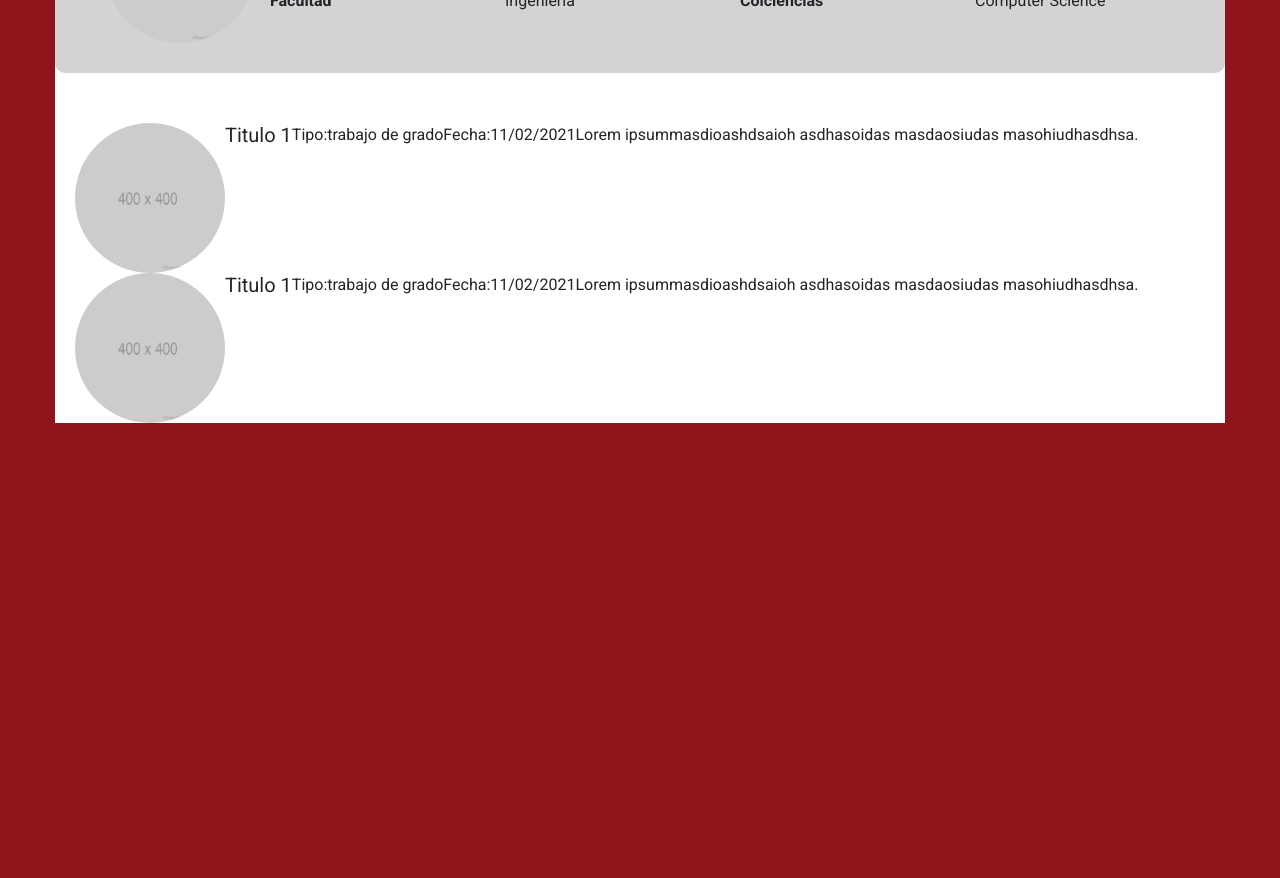
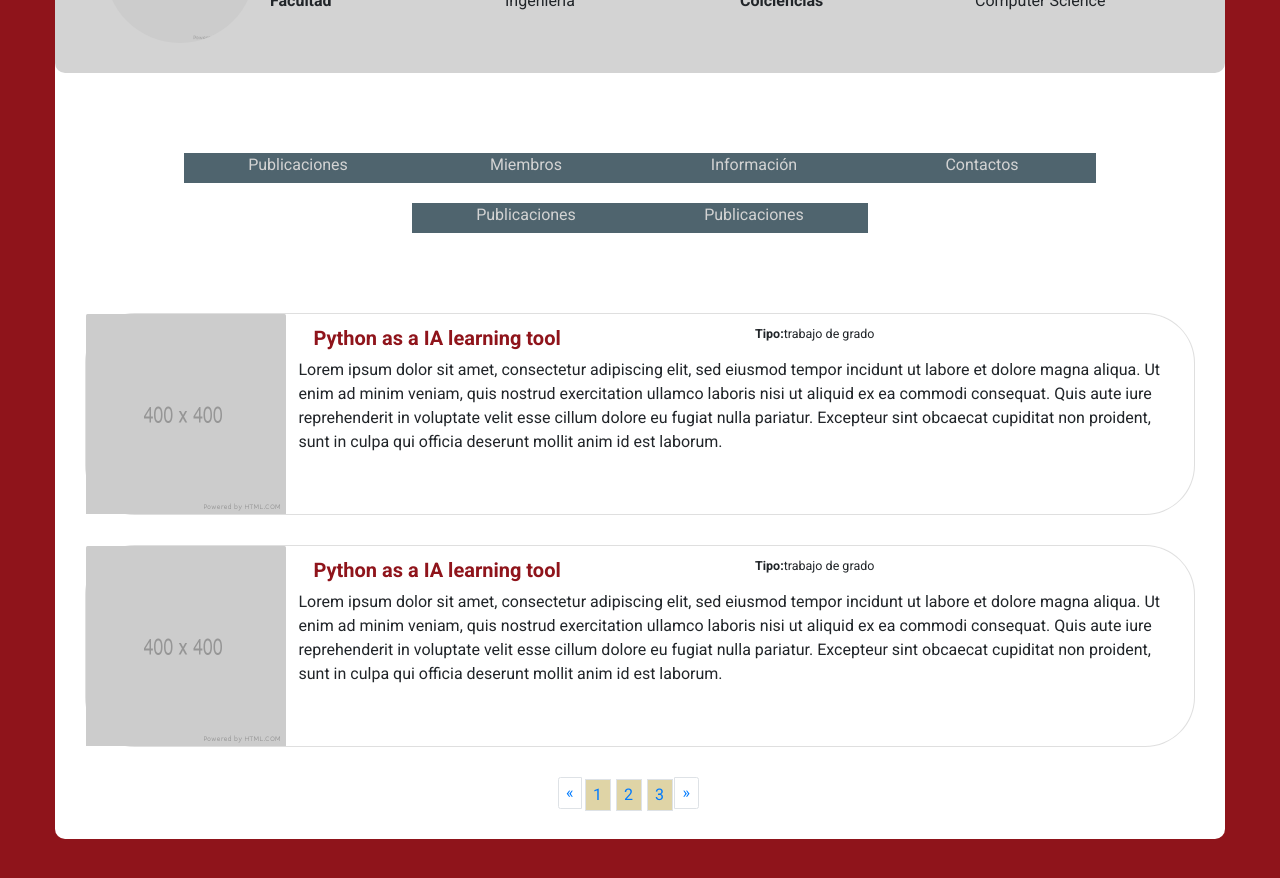
Before and after one commit to AndresParraCeballos/Factoria-Proyecto, a React (Create React App) app in the folder factoria/: page /investigaciones in a window 1280 px wide. Shown: the part 700-1578 px from the top of the page. Before the commit the page ends 1123 px from the top, so only its background shows below. Built offline with nearby package versions, Linux system fonts and the light colour scheme.

Commit message:
Investigacion2

```diff
--- a/factoria/src/components/investigaciones/Investigaciones.js
+++ b/factoria/src/components/investigaciones/Investigaciones.js
@@ -6,9 +6,9 @@ import Logo from '../../img/400x400.png';
 import Imagen from '../../img/400x400.png';
 const Investigaciones = () => {
     return (
-        <div className="container">
+        <div className="container ">
 
-            <div className="fondoinves ">
+            <div className="fondoinves mb-5">
 
                 <div className="fondotittle">
                     <div className="row align-items-center">
@@ -16,7 +16,7 @@ const Investigaciones = () => {
                             <img src={logousco} className=" w-90 m-0 p-0 img-usco" />
                         </div>
                         <div className="col-2">
-                            <a type="button" className="btn btn-danger button-login text-light">Regresar</a>
+                            <a type="button" className="btn  button-reg ">Regresar</a>
                         </div>
 
                     </div>
@@ -51,11 +51,55 @@ const Investigaciones = () => {
                 <hr ></hr>
 
                 <DetallesGrupo />
+                <div className="container   p-5">
+                    <div className="row addcenter">
+
+                        <a className="button-gris-amarillo align-middle">Publicaciones</a>
+                        <a className="button-gris-amarillo">Miembros</a>
+                        <a className="button-gris-amarillo">Información</a>
+                        <a className="button-gris-amarillo">Contactos</a>
+
+                    </div>
+                    <div className="row addcenter">
+                        <a className="button-gris-amarillo">Publicaciones</a>
+                        <a className="button-gris-amarillo">Publicaciones</a>
+
+                    </div>
+
+                </div>
 
                 <ListadoInv />
                 <ListadoInv />
+                <div className="container addcenter ">
+                    <div className="row">
+                        <div className="col-lg-5"></div>
+                        <div className="col-lg-5">
+                            <nav aria-label="Page navigation example border ">
+                                <ul className="pagination">
+                                    <li className="page-item">
+                                        <a className="page-link" href="#" aria-label="Previous">
+                                            <span aria-hidden="true">&laquo;</span>
+                                            <span className="sr-only bg-amarillo m-1">Previous</span>
+                                        </a>
+                                    </li>
+                                    <li className="page-item"><a class="page-link bg-amarillo m-1" href="#">1</a></li>
+                                    <li className="page-item"><a class="page-link bg-amarillo m-1" href="#">2</a></li>
+                                    <li className="page-item"><a class="page-link bg-amarillo m-1" href="#">3</a></li>
+                                    <li className="page-item">
+                                        <a className="page-link" href="#" aria-label="Next">
+                                            <span aria-hidden="true">&raquo;</span>
+                                            <span className="sr-only">Next</span>
+                                        </a>
+                                    </li>
+                                </ul>
+                            </nav>
+                        </div>
+                    </div>
 
+                </div>
             </div>
+            <br></br>
+
         </div>
 
 
--- a/factoria/src/components/investigaciones/ListadoInv.js
+++ b/factoria/src/components/investigaciones/ListadoInv.js
@@ -2,18 +2,24 @@ import React from 'react';
 import Imagen from '../../img/400x400.png';
 const ListadoInv = () => {
     return (
-        <div className="cardview ">
-            <div className="flexbox">
-                <img className="img-investigacion" src={Imagen}/>
-                <div className="encabezado">
-                    <h2> Titulo 1 </h2>
-                    Tipo:<span>trabajo de grado</span>
-                    Fecha:<span>11/02/2021</span>
+        <div className="card flexbox shadow m-5 borderlista">
+            <img className="card-img-top img-listad" src={Imagen} alt="Card image cap" />
+            <div className="card-body">
+                <div className="container">
+                    <div className="row">
+                        <div className="col">
+                            <h2 className="card-title text-rojo"><strong>Python as a IA learning tool</strong></h2>
+                        </div>
+                        <div className="col">
+                            <h5 className="card-title"><strong>Tipo:</strong><span>trabajo de grado</span></h5>
+                        </div>
+                    </div>
                 </div>
-                <p>Lorem ipsummasdioashdsaioh asdhasoidas masdaosiudas masohiudhasdhsa.</p>
+                <p className="card-text">Lorem ipsum dolor sit amet, consectetur adipiscing elit, sed eiusmod tempor incidunt ut labore et dolore magna aliqua. Ut enim ad minim veniam, quis nostrud exercitation ullamco laboris nisi ut aliquid ex ea commodi consequat. Quis aute iure reprehenderit in voluptate velit esse cillum dolore eu fugiat nulla pariatur. Excepteur sint obcaecat
+          cupiditat non proident, sunt in culpa qui officia deserunt mollit anim id est laborum.</p>
             </div>
         </div>
-     );
+    );
 }
 
 export default ListadoInv;
--- a/factoria/src/index.css
+++ b/factoria/src/index.css
@@ -408,11 +408,11 @@ a{
   background-color: var(--blanco);
 
   border-radius: 5rem;
-  color: var(--colorSecundario)
+  color: var(--colorPrimarioHover)  !important;
 
 }
 .button-perfil:hover{
-  color: var(--colorSecundario);
+  color: var(--colorSecundario) !important;
   background-color: var(--colorPrimarioHover);
 
   cursor: pointer;
@@ -426,3 +426,73 @@ a{
   display: block;
   margin: 5rem auto;
 }
+
+
+.button-reg{
+  padding: 0.8rem 5rem;
+  background-color: var(--colorPrimaro);
+  color: var(--colorSecundario);
+  border-radius: 5rem;
+  color: var(--colorSecundario) !important;
+
+}
+
+
+.button-reg:hover{
+  color: #000 !important;
+  background-color: var(--colorSecundario);
+  cursor: pointer;
+
+}
+.button-gris-amarillo{
+  background-color: aqua;
+  width: 20%;
+  height: 30px;
+  cursor: pointer;
+  background: #4F646E 0% 0% no-repeat padding-box;;
+  color: #d3d3d3 !important;
+}
+.button-gris-amarillo:active{
+  color: #000 !important;
+  background-color: var(--colorSecundario);
+
+  width: 25%;
+  height: 40px;
+
+}
+
+.addcenter{
+  justify-content: center;
+}
+
+.divlistado{
+
+}
+
+.sombra:hover {
+  box-shadow: black;
+}
+
+.img-listad{
+
+  width: 200px;
+  display: block;
+
+
+}
+.text-rojo{
+  color: #8F141B;
+
+}
+
+.borderlista{
+  border-radius: 50px !important;
+}
+
+.bg-amarillo{
+  background-color: var(--colorSecundario);
+}
+.bg-amarillo:hover{
+  background-color: #4F646E;
+  color: #DFD4A6;
+}
```
